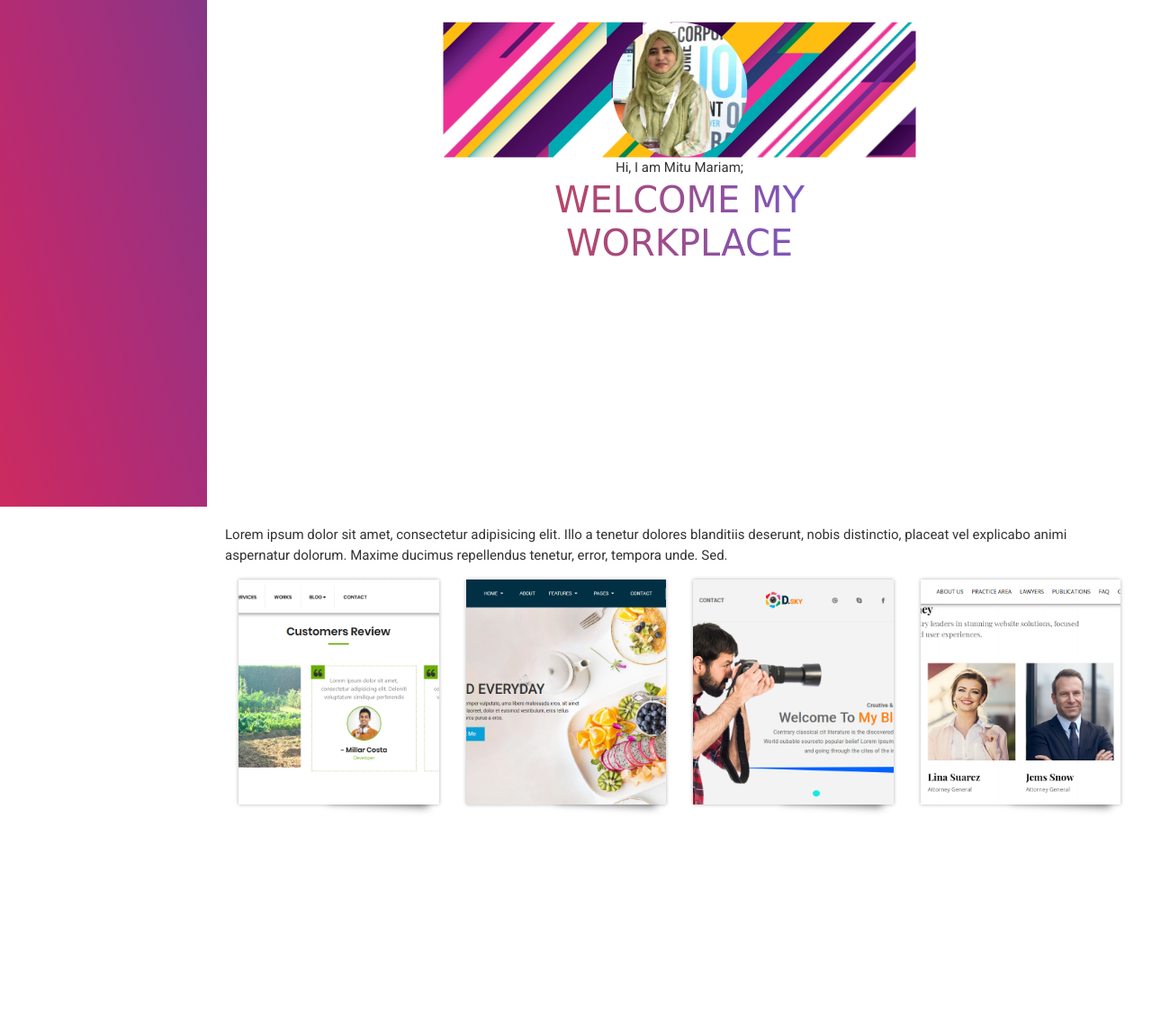
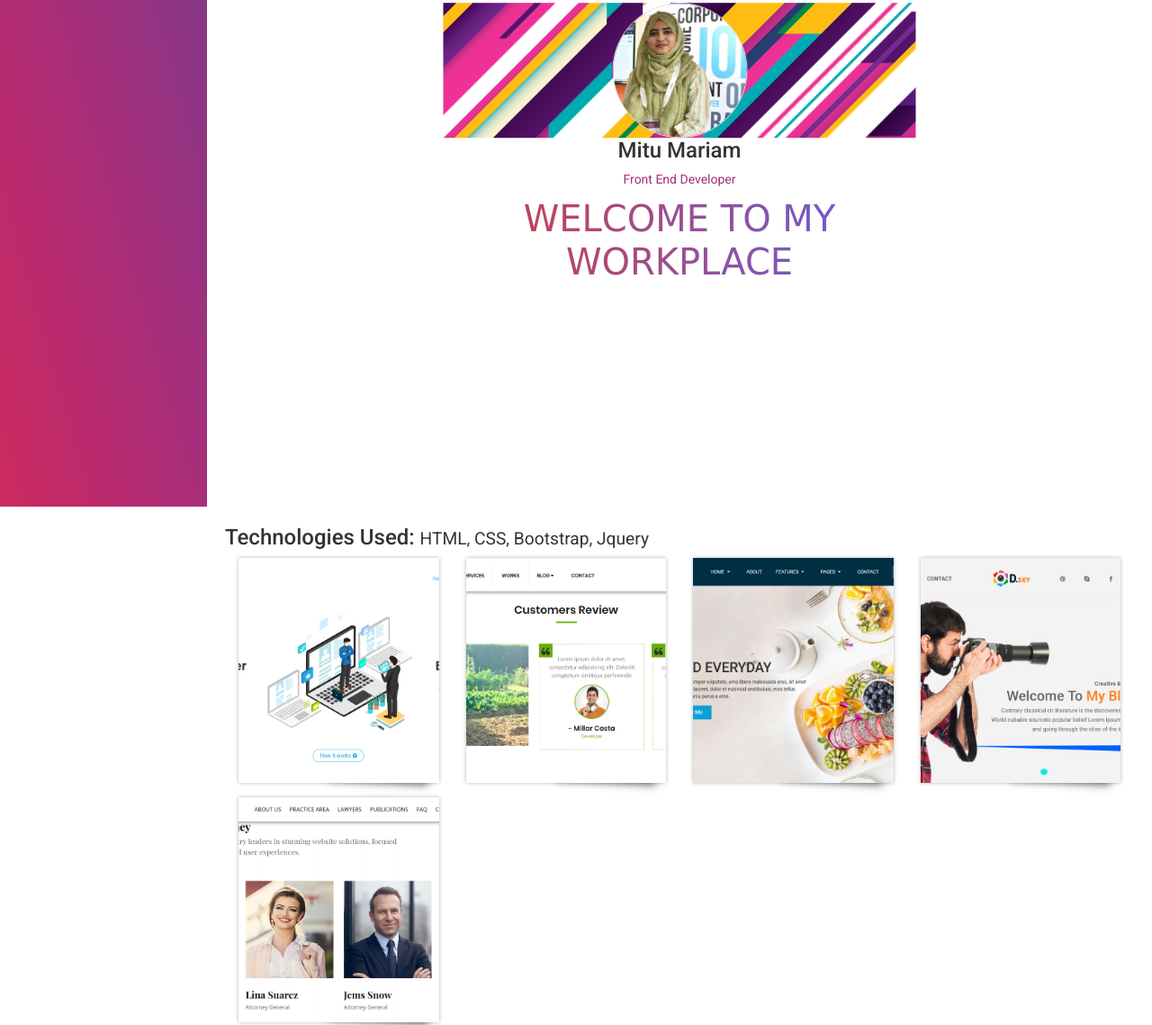
Before and after one commit to MituMariam/MPortfolio, a plain HTML site: page index.html in a window 1280 px wide. Shown: the part 237-1376 px from the top of the page at 90% size. Drawn offline with nearby package versions, Linux system fonts and the light colour scheme; a web font is replaced by a local one.

Commit message:
index file modified

```diff
--- a/css/custom.css
+++ b/css/custom.css
@@ -62,6 +62,30 @@ padding: 5px;
 color: #fff;
 text-transform: uppercase;
 }
+
+
+
+/*--- Main part ---*/
+
+.main_pg_heading{
+    position: relative;
+}
+.portfolio_holder {
+	position: absolute;
+	top: 50%;
+	left: 50%;
+	transform: translate(-50%, -50%);
+    text-align: center;
+}
+.portfolio_holder .img_holder{
+    background:url("/img/b1.png") no-repeat fixed center
+}
+.portfolio_holder .img_holder img{
+    width: 150px;
+height: 150px;
+border-radius: 100%;
+border: 1px solid #e3dee0;
+}
 .main_wrapper{
 
 }
@@ -69,7 +93,13 @@ text-transform: uppercase;
 	font-family: 'Gorditas', cursive;
 	color: transparent;
 	background-image: linear-gradient(90deg, #d53d3d, #5f5fe6);
-	background-clip: text;
+    background-clip: text;
+    -webkit-background-clip: text;
+    -webkit-text-fill-color: transparent
+}
+.portfolio_holder .user_info h4 small {
+	color: #a52f7b;
+	font-size: 14px;
 }
 .main_wrapper .img img{
     width: 150px;
@@ -78,8 +108,6 @@ text-transform: uppercase;
     float: left;
 }
 
-
-/*--- Main part ---*/
 .box_wrap .img_box{
     height: 250px;
     display: block;
@@ -108,12 +136,14 @@ text-transform: uppercase;
     content: "";
     width: 0%;
     height: 100%;
-    background: rgba(0,0,0,0.5);
+    /* background: rgba(0,0,0,0.5); */
+    background: rgba(181, 30, 164, 0.5);
     transition: .5s;
 
 }
 .box_wrap:hover .img_box:before{
         width: 100%;
+        cursor: all-scroll;
 }
 .box_wrap .img_box:after{
    z-index: -1;
@@ -144,21 +174,3 @@ text-transform: uppercase;
   right: 10px;
   left: auto;
 }
-.main_pg_heading{
-    position: relative;
-}
-.portfolio_holder {
-	position: absolute;
-	top: 50%;
-	left: 50%;
-	transform: translate(-50%, -50%);
-    text-align: center;
-}
-.portfolio_holder .img_holder{
-    background:url("/img/b1.png") no-repeat fixed center
-}
-.portfolio_holder .img_holder img{
-    width: 150px;
-height: 150px;
-border-radius: 100%;
-}
--- a/index.html
+++ b/index.html
@@ -48,8 +48,13 @@
                 </div>
 
                <div class="user_info">
-                   Hi, I am Mitu Mariam;
-                    <h1 class="text-uppercase">Welcome my workplace</h1>
+                   <h4>Mitu Mariam <br> <small>Front End Developer</small></h4>
+                   <h1 class="text-uppercase">Welcome to my workplace</h1>
+                   <!-- <p> Hi, I am Mitu Mariam; <br>
+                    I am continuing my work as an. Having good understanding of design concept. I create website user interface by using standard HTML/CSS practices and gather specific requirements based on technically needs and maintain web documentations.
+                   </p> -->
+
+
                </div>
            </div>
 
@@ -58,11 +63,25 @@
 
 
         <section id="web">
-            <p>Lorem ipsum dolor sit amet, consectetur adipisicing elit. Illo a tenetur dolores blanditiis deserunt, nobis distinctio, placeat vel explicabo animi aspernatur dolorum. Maxime ducimus repellendus tenetur, error, tempora unde. Sed.</p>
+           <h4>Technologies Used: <small>HTML, CSS, Bootstrap, Jquery</small></h4>
+           <!-- <ul>
+               <li></li>
+               <li></li>
+               <li></li>
+               <li></li>
+           </ul> -->
 
 
             <div class="container">
-                <div class="row">
+                <div class="row mb-3">
+                    <div class="col-md-3">
+                        <a href="cvlinked.com" target="_blank" class="box_wrap">
+                        <div class="web_works img_box">
+                         <img src="img/web/12.png" alt="">
+                     </div>
+                    </a>
+
+                 </div>
                     <div class="col-md-3">
                        <a href="https://mitumariam.github.io/WD-GreenLeaf/" target="_blank" class="box_wrap">
                            <div class="web_works img_box">
@@ -88,6 +107,9 @@
 
                     </div>
 
+
+                </div>
+                <div class="row">
                     <div class="col-md-3">
                         <a href="https://mitumariam.github.io/WD-Advocateus/" target="_blank" class="box_wrap">
                         <div class="web_works img_box">
@@ -100,8 +122,7 @@
             </div>
         </section>
              <section id="sass">
-            <p>Lorem ipsum dolor sit amet, consectetur adipisicing elit. Illo a tenetur dolores blanditiis deserunt, nobis distinctio, placeat vel explicabo animi aspernatur dolorum. Maxime ducimus repellendus tenetur, error, tempora unde. Sed.</p>
-
+                <h4>Technologies Used: <small>HTML, SASS</small></h4>
 
             <div class="container">
                 <div class="row">
```
Also changed, not shown: img/web/12.png (added), img/web/13.png (added). Lines whose indentation alone changed are shown as unchanged.
